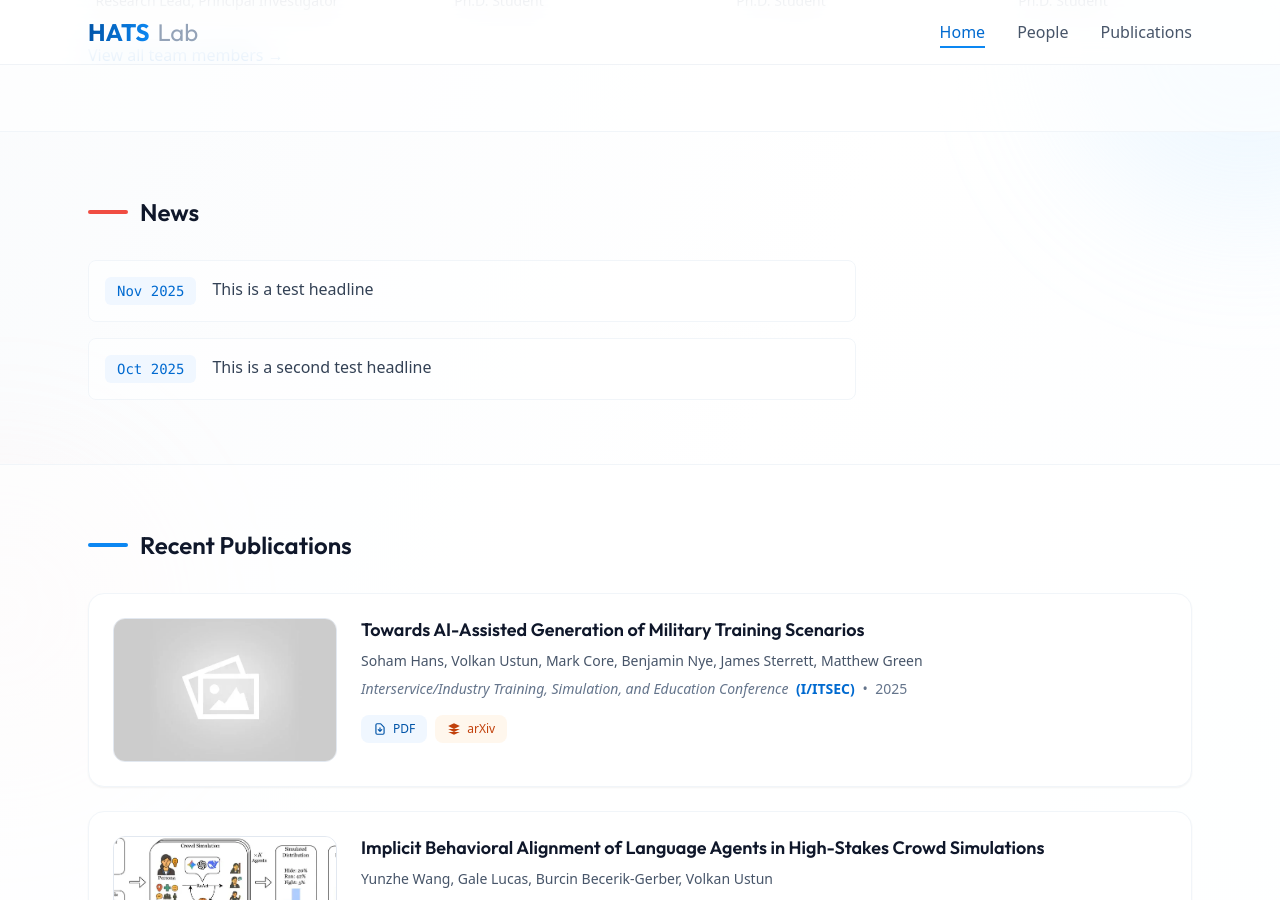
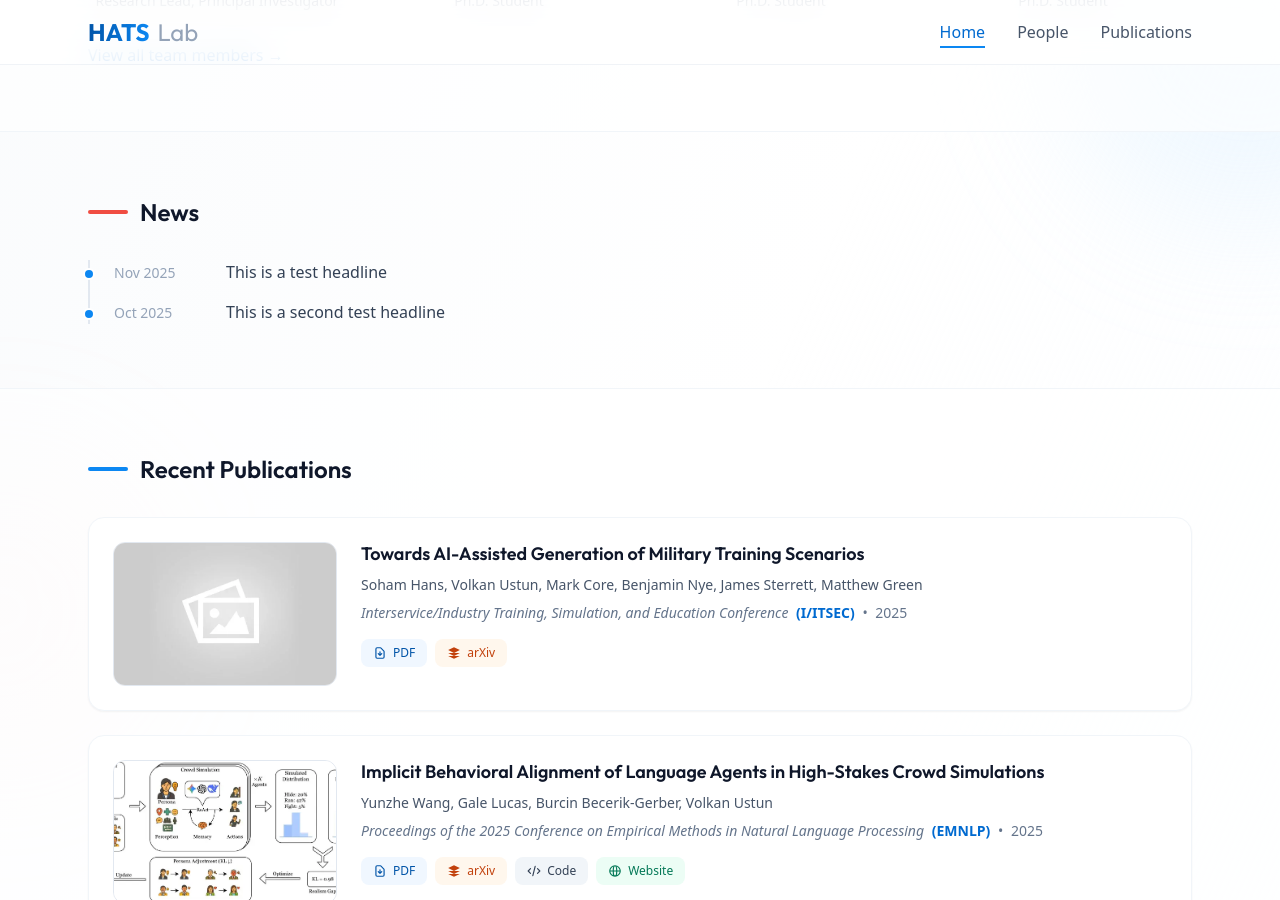
Before and after one commit to HATS-ICT/hats-ict.github.io, a Jekyll site: the page built from index.html, in a window 1280 px wide and 900 px high, scrolled down 763 px. Built offline with Jekyll 4.4.1, drawn with Linux system fonts in a browser that asks for light colours; nearby versions of some CDN libraries.

Commit message:
feat: update fake news

```diff
--- a/index.html
+++ b/index.html
@@ -78,16 +78,15 @@
             News
         </h2>
 
-        <ul class="space-y-4 max-w-3xl">
+        <div class="max-w-3xl border-l-2 border-slate-200 pl-6 space-y-4">
             {% for item in site.data.news limit: 5 %}
-            <li class="flex gap-4 p-4 rounded-lg bg-white/60 border border-slate-100 animate-slide-up" style="animation-delay: {{ forloop.index | times: 0.1 }}s;">
-                <span class="flex-shrink-0 font-mono text-sm font-medium text-primary-600 bg-primary-50 px-3 py-1 rounded-md h-fit">
-                    {{ item.date | date: "%b %Y" }}
-                </span>
-                <span class="text-slate-700">{{ item.headline }}</span>
-            </li>
+            <div class="relative flex gap-4 items-baseline animate-slide-up" style="animation-delay: {{ forloop.index | times: 0.1 }}s;">
+                <div class="absolute -left-[31px] top-2 w-3 h-3 rounded-full bg-primary-500 border-2 border-white"></div>
+                <time class="flex-shrink-0 text-sm font-medium text-slate-400 w-24">{{ item.date | date: "%b %Y" }}</time>
+                <p class="text-slate-700">{{ item.headline }}</p>
+            </div>
             {% endfor %}
-        </ul>
+        </div>
     </div>
 </section>
 
```
Also changed, not shown: 1 other file.
